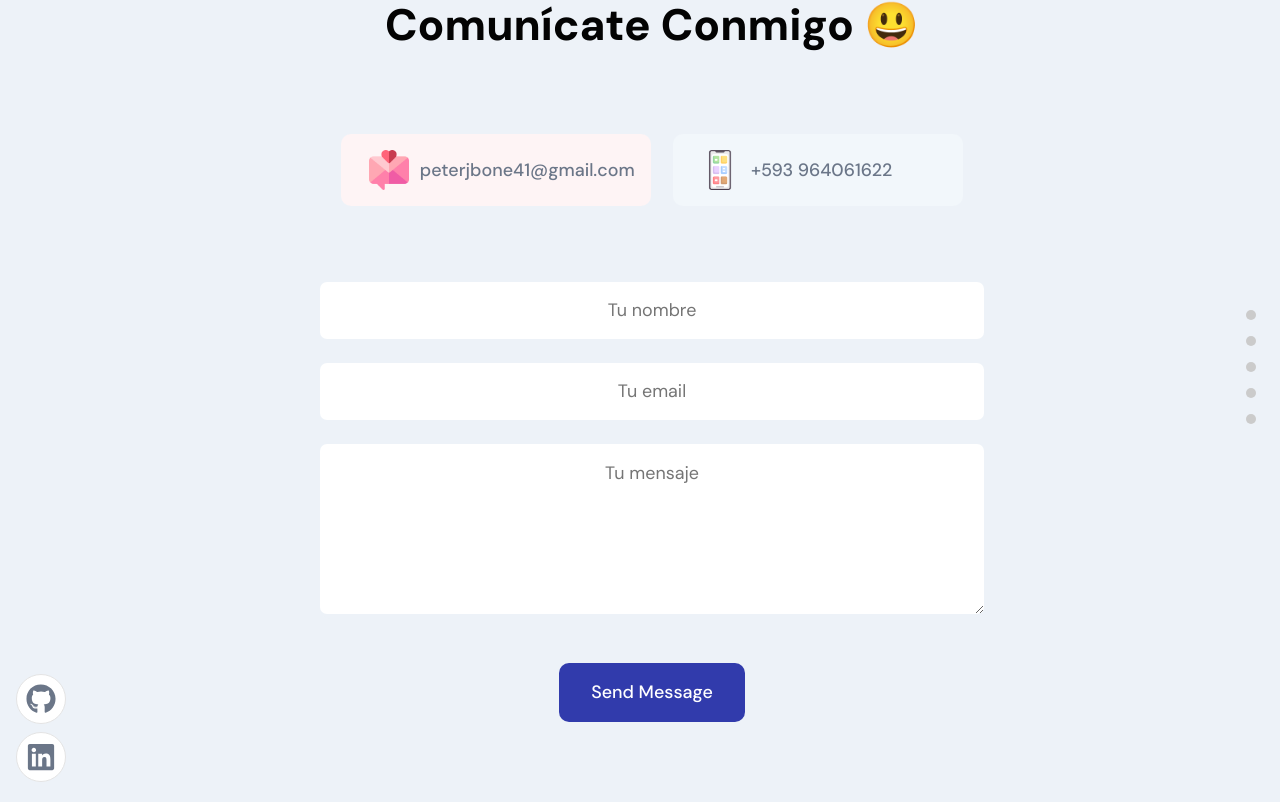
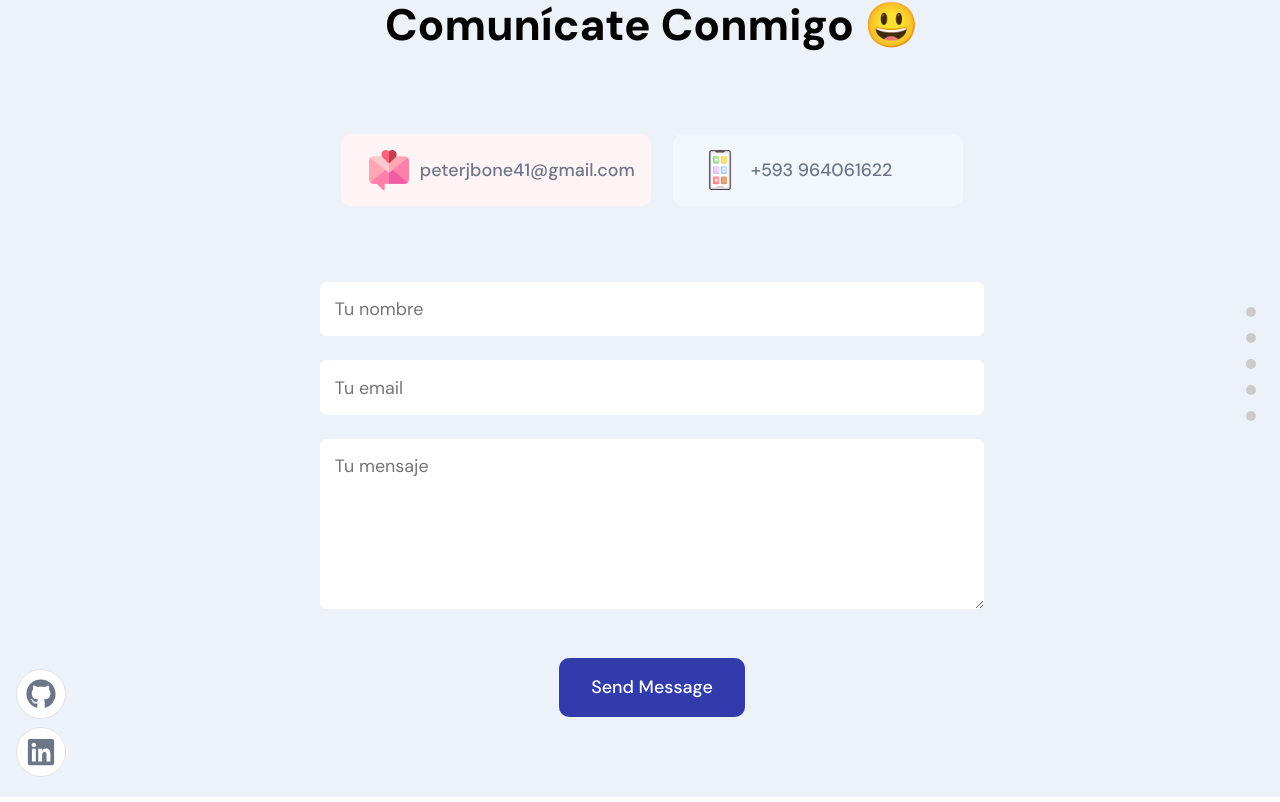
Before and after one commit to peterjbone/portfolio, a React (Create React App) app in the folder frontend_react/: page / in a window 1280 px wide. Shown: the part 3268-4070 px from the top of the page. Built offline with nearby package versions, Linux system fonts and the light colour scheme; no server answers.

Commit message:
Correcting some errors

```diff
--- a/frontend_react/src/container/Footer/Footer.jsx
+++ b/frontend_react/src/container/Footer/Footer.jsx
@@ -65,7 +65,6 @@ function Footer() {
 					<div className="app__footer-form app__flex">
 						<div className="app__flex">
 							<input
-								className="p-text"
 								type="text"
 								placeholder="Tu nombre"
 								name="name"
@@ -75,7 +74,6 @@ function Footer() {
 						</div>
 						<div className="app__flex">
 							<input
-								className="p-text"
 								type="email"
 								placeholder="Tu email"
 								name="email"
@@ -85,7 +83,6 @@ function Footer() {
 						</div>
 						<div>
 							<textarea
-								className="p-text"
 								placeholder="Tu mensaje"
 								value={formData.message}
 								name="message"
```
